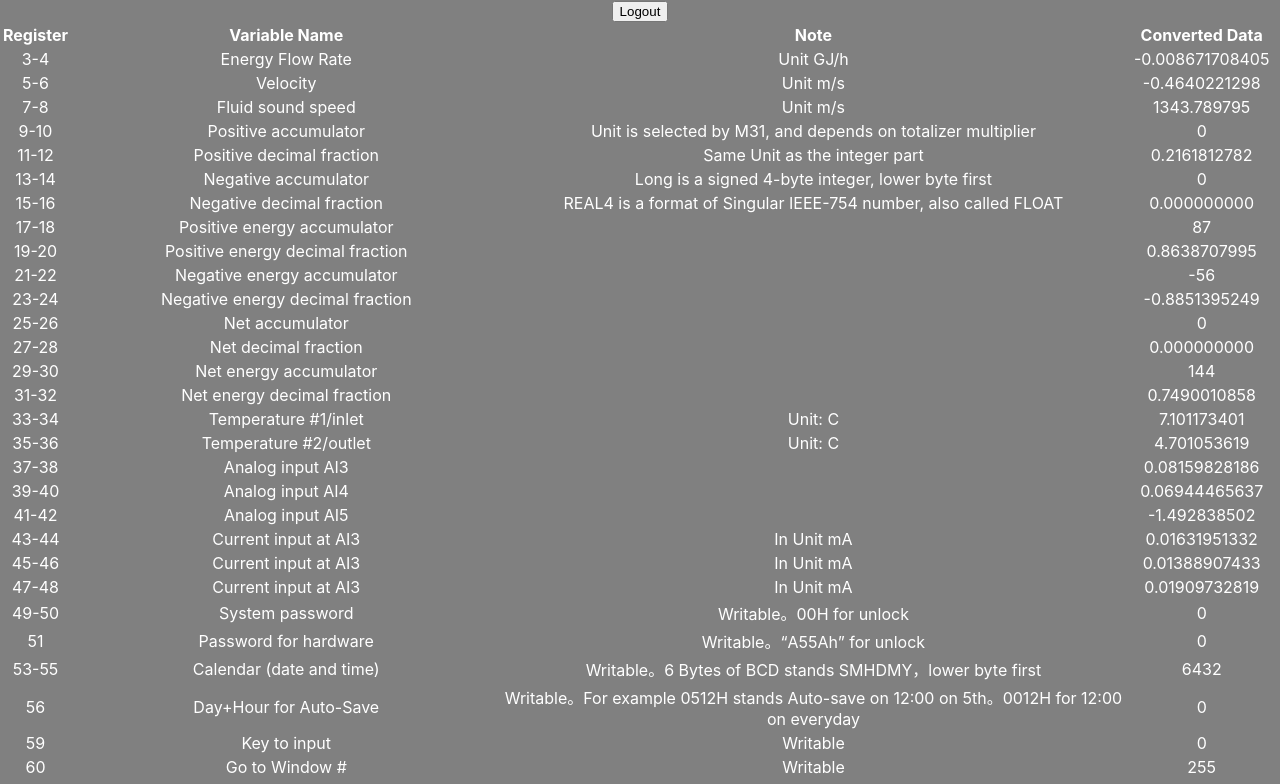
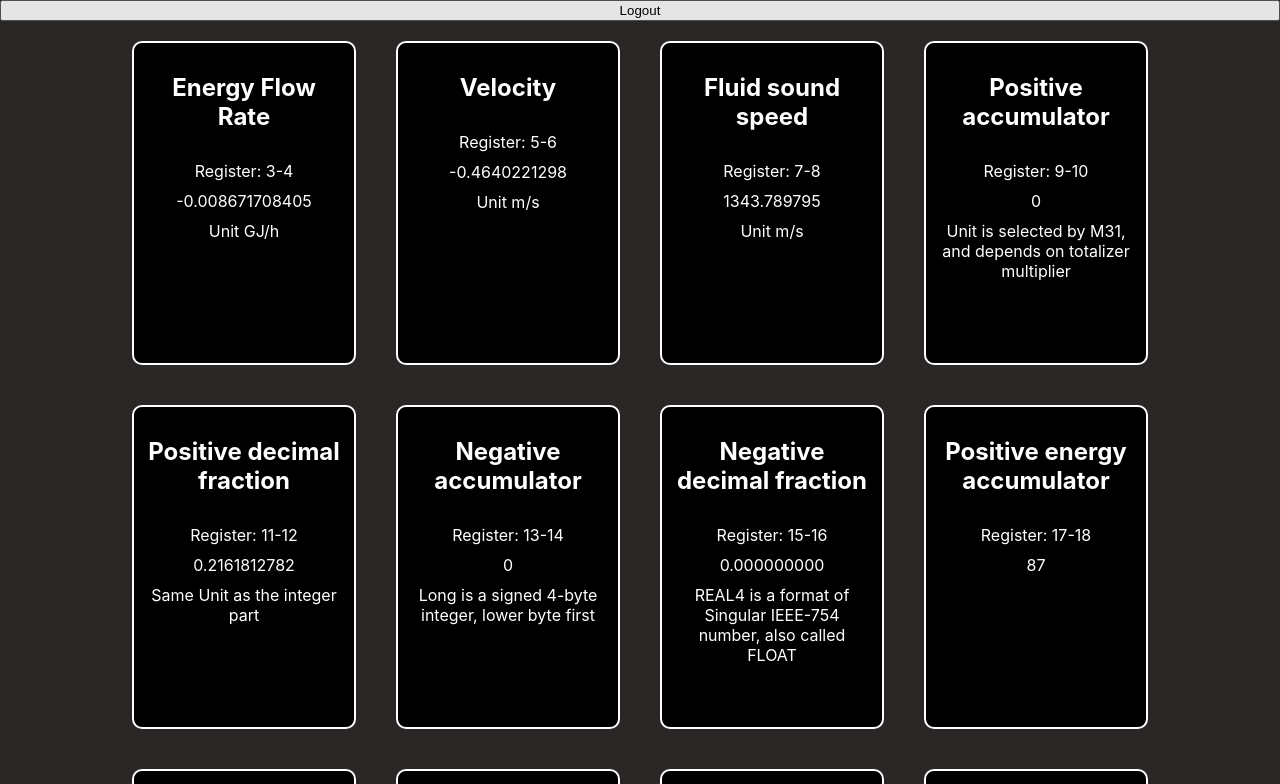
Before and after one commit to KevinLindh/gambitchallenge, a React (Create React App) app: page /home in a window 1280 px wide. Shown: the top 784 px of the page. Built offline with nearby package versions, Linux system fonts and the light colour scheme; no server answers; sample sign-in values are in the browser's storage.

Commit message:
style data

```diff
--- a/src/component/Values.js
+++ b/src/component/Values.js
@@ -4,29 +4,19 @@ import { convert } from '../data/Converter'
 function Values(props) {
     console.log(props.data)
   return (
-    <table>
-        <thead>
-            <tr>
-            <th>Register</th>
-            <th>Variable Name</th>
-            <th>Note</th>
-            <th>Converted Data</th>
-            </tr>
-        </thead>
-        <tbody>
+        <div className='values'>
             {props.data.map((data, index, arr)=> {
                 if((index > 0 && data.name !== arr[index-1].name) || data.id === 45 || data.id === 47){
-                return <tr key={data.id}>
-                        {data.number === 1 ? <td>{data.id}</td> : data.number === 2 ? <td>{data.id}-{data.id+1}</td> : <td>{data.id}-{data.id+2}</td> }
-                        <td>{data.name}</td>
-                        <td>{data.note}</td>
-                        <td>{convert(data, index, arr)}</td>
-                    </tr>
+                return <div key={data.id} className='individual-value'>
+                        <h2>{data.name}</h2>
+                        <span>Register: {data.number === 1 ? <span>{data.id}</span> : data.number === 2 ? <span>{data.id}-{data.id+1}</span> : <span>{data.id}-{data.id+2}</span>}</span>
+                        <span>{convert(data, index, arr)}</span>
+                        <span>{data.note}</span>
+                    </div>
                 }
             }
             )}
-        </tbody>
-      </table>
+        </div>
   )
 }
 
--- a/src/page/Home.css
+++ b/src/page/Home.css
@@ -1,12 +1,32 @@
-#root {
+.data{
     text-align: center;
     display: flex;
+    flex-direction: column;
     min-height: 100vh;
-    align-items: center;
-    justify-content: center;
+    width: 100vw;
     color: white;
     object-fit: contain;
     background-position: center;
     background-repeat:no-repeat;
-    background-color: grey;
-  }
+    background-color: rgb(43, 38, 38);
+}
+
+.values{
+ display: flex;
+ flex-wrap: wrap;
+ align-items: center;
+ justify-content: center;
+}
+
+.individual-value{
+    width: 200px;
+    height: 300px;
+    margin: 20px;
+    background-color: black;
+    border: 2px solid white;
+    padding: 10px;
+    display: flex;
+    flex-direction: column;
+    gap: 10px;
+    border-radius: 10px;
+}
--- a/src/page/Home.js
+++ b/src/page/Home.js
@@ -45,10 +45,12 @@ function Home() {
 
     return (
       <div className="App">
+        <section className='data'>
         		<button onClick={handleLogout}>
                         Logout
             </button>
         {!loading ? <Values data={values}></Values>: <></>}
+        </section>
       </div>
     );
   }
```
